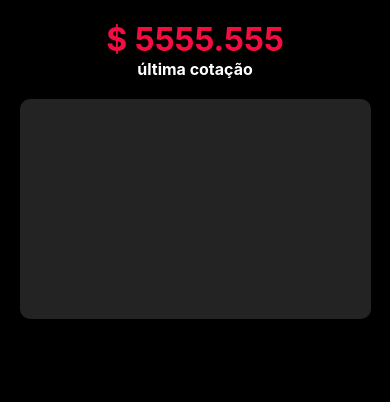
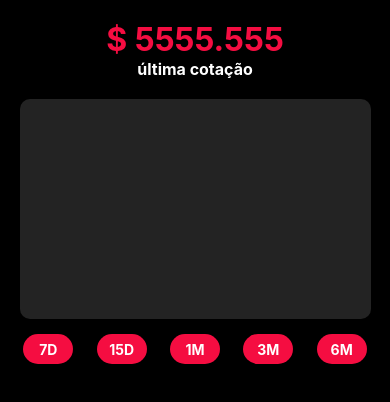
Before and after one commit to KelvynSinhorini/OneBitCoin, a React Native app: screen / in a window 390 px wide. Shown: the top 402 px of the page. Built offline with nearby package versions, Linux system fonts and the light colour scheme.

Commit message:
QuotationList

```diff
--- a/App.js
+++ b/App.js
@@ -3,6 +3,7 @@
 
 import CurrentPrice from './src/components/CurrentPrice';
 import HistoryGraphic from './src/components/HistoryGraphic';
+import QuotationList from './src/components/QuotationList'
 
 export default function App() {
   return (
@@ -13,6 +14,7 @@
        />
        <CurrentPrice />
        <HistoryGraphic />
+       <QuotationList />
     </SafeAreaView>
   );
 }
--- a/src/components/QuotationList/index.js
+++ b/src/components/QuotationList/index.js
@@ -0,0 +1,42 @@
+import React, { Fragment } from "react";
+import { ScrollView, View, Text, TouchableOpacity } from "react-native";
+import styles from "./style"
+
+export default function QuotationList(){
+    return (
+        <Fragment>
+            <View style={styles.filters}>
+                <TouchableOpacity
+                    style={styles.buttonQuery}
+                    onPress={() => {}}
+                >
+                    <Text style={styles.textButtonQuery}>7D</Text>
+                </TouchableOpacity>
+                <TouchableOpacity
+                    style={styles.buttonQuery}
+                    onPress={() => {}}
+                >
+                    <Text style={styles.textButtonQuery}>15D</Text>
+                </TouchableOpacity>
+                <TouchableOpacity
+                    style={styles.buttonQuery}
+                    onPress={() => {}}
+                >
+                    <Text style={styles.textButtonQuery}>1M</Text>
+                </TouchableOpacity>
+                <TouchableOpacity
+                    style={styles.buttonQuery}
+                    onPress={() => {}}
+                >
+                    <Text style={styles.textButtonQuery}>3M</Text>
+                </TouchableOpacity>
+                <TouchableOpacity
+                    style={styles.buttonQuery}
+                    onPress={() => {}}
+                >
+                    <Text style={styles.textButtonQuery}>6M</Text>
+                </TouchableOpacity>
+            </View>
+        </Fragment>
+    )
+}
--- a/src/components/QuotationList/style.js
+++ b/src/components/QuotationList/style.js
@@ -0,0 +1,25 @@
+import { StyleSheet } from "react-native";
+
+const styles = StyleSheet.create({
+    filters: {
+        width: "100%",
+        flexDirection: "row",
+        paddingVertical: 15,
+        justifyContent: "space-evenly"
+    },
+    buttonQuery: {
+        width: 50,
+        height: 30,
+        backgroundColor: "#F50D41",
+        borderRadius: 50,
+        alignItems: "center",
+        justifyContent: "center"
+    },
+    textButtonQuery: {
+        color: "#FFF",
+        fontWeight: "bold",
+        fontSize: 14
+    }
+});
+
+export default styles;
```
